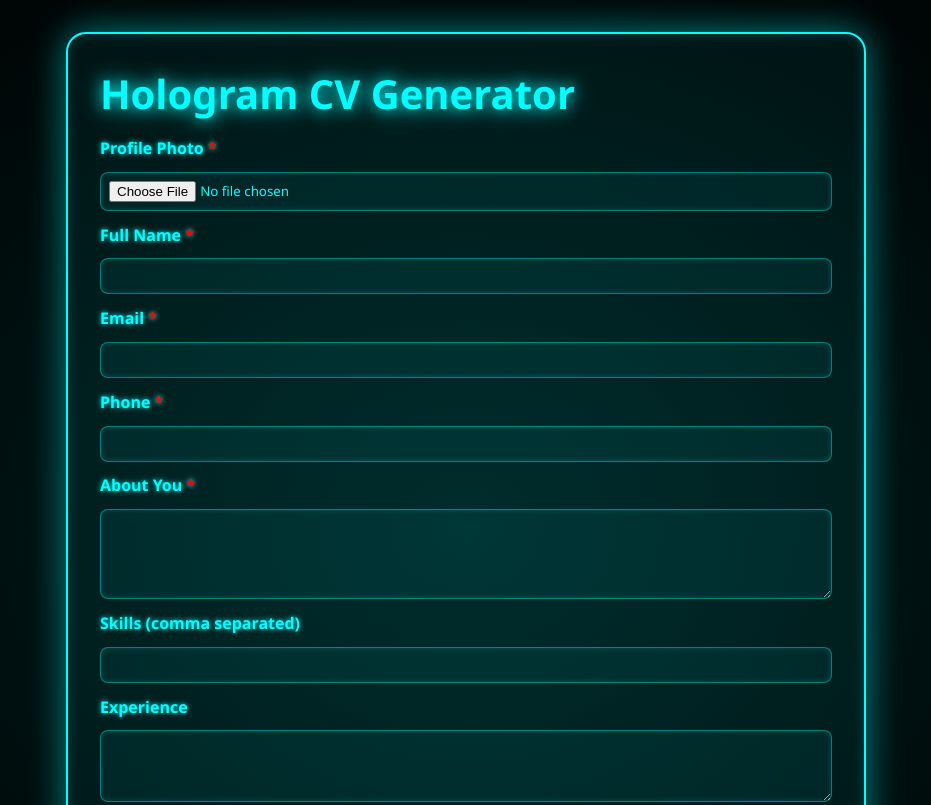
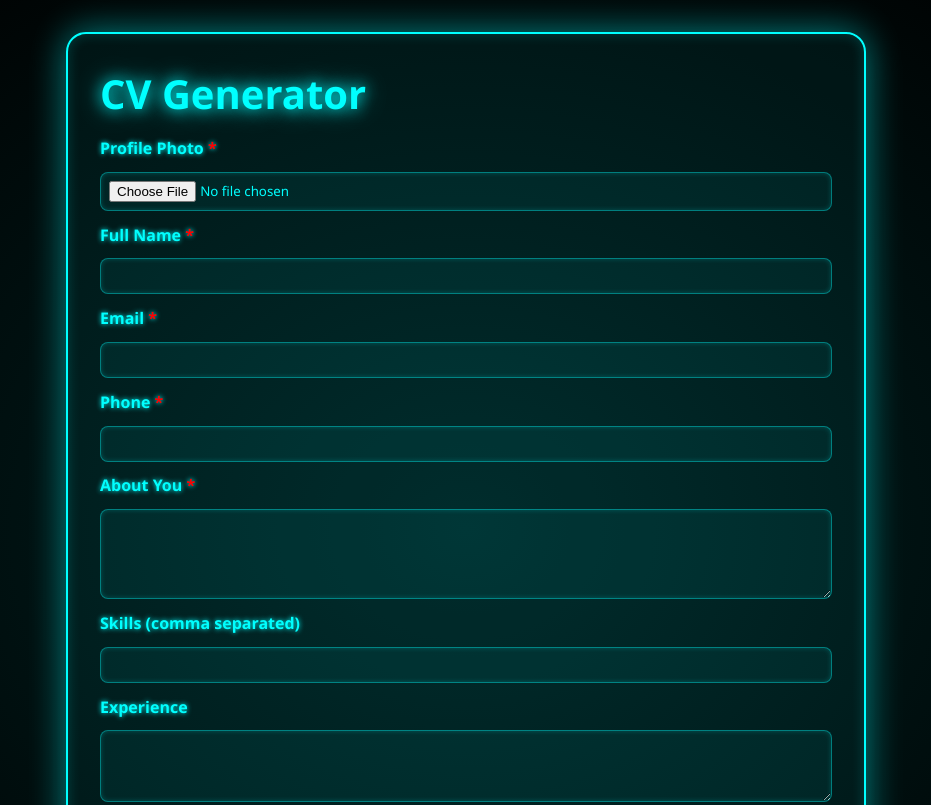
Before and after one commit to Shravan2krypton/CV_Generator, a plain HTML site: page index.html in a window 1280 px wide. Shown: the top 805 px of the page, without its empty margins (174-1105 px from the left). Drawn offline with Linux system fonts and the light colour scheme.

Commit message:
Update index.html

```diff
--- a/index.html
+++ b/index.html
@@ -3,12 +3,12 @@
 <head>
   <meta charset="UTF-8">
   <meta name="viewport" content="width=device-width, initial-scale=1.0">
-  <title>CV Generator</title>
+  <title> CV Generator</title>
   <link rel="stylesheet" href="style.css">
 </head>
 <body>
   <div class="holo-container">
-    <h1 class="glow-text">Hologram CV Generator</h1>
+    <h1 class="glow-text">CV Generator</h1>
     <form id="cvForm" class="holo-form">
 
       <label>Profile Photo <span class="required">*</span></label>
```
